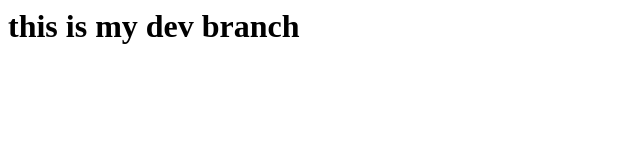
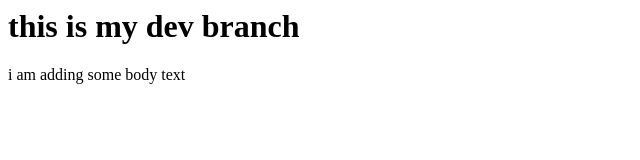
Before and after one commit to lucasxsong/gh-env-demo, a plain HTML site: page index.html in a window 1280 px wide. Shown: the whole page, without its empty margins (0-640 px from the left). Drawn offline with Linux system fonts and the light colour scheme.

Commit message:
add body text

```diff
--- a/index.html
+++ b/index.html
@@ -1 +1,3 @@
 <h1> this is my dev branch </h1>
+
+<p> i am adding some body text </p>
```
